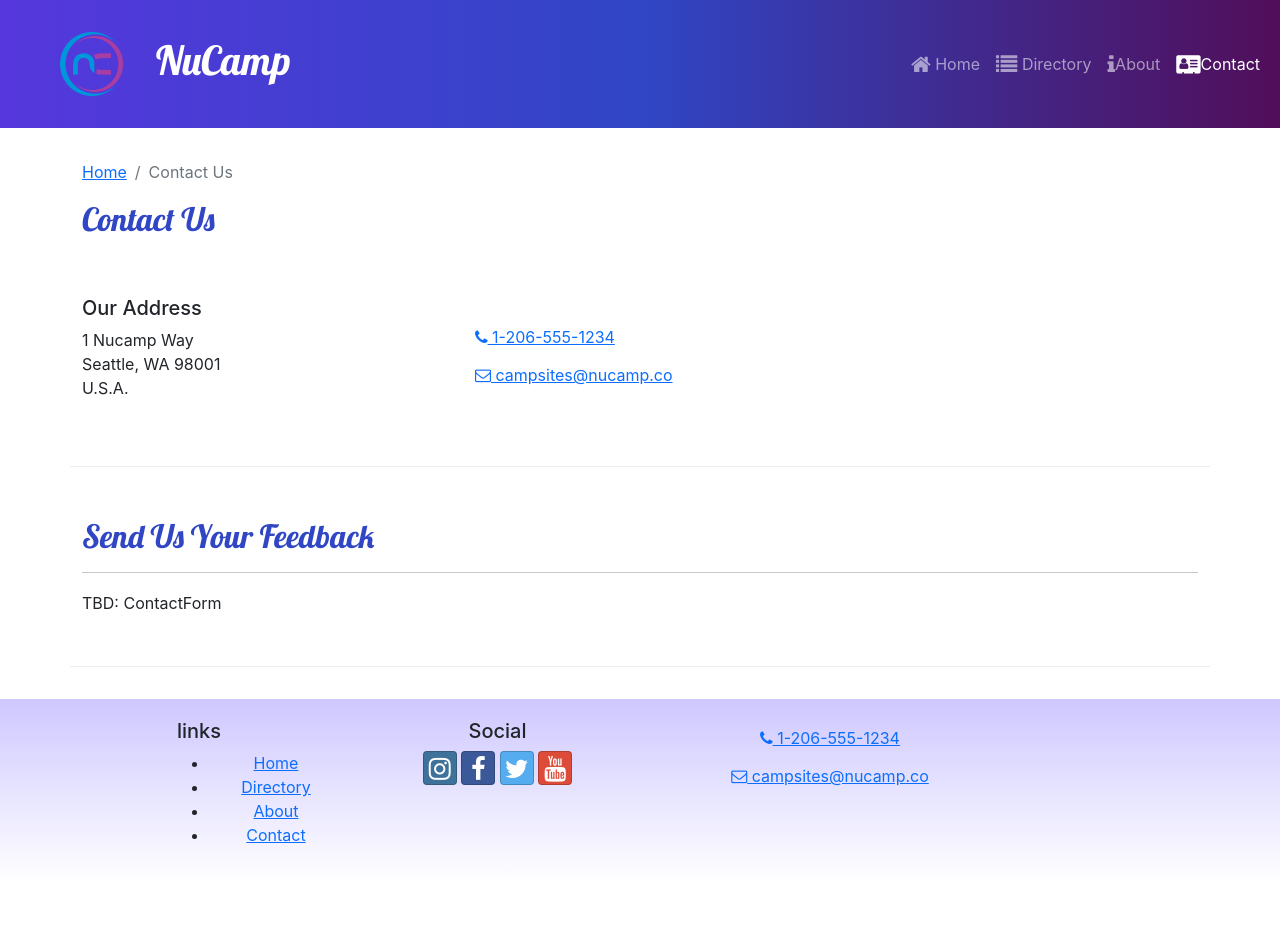
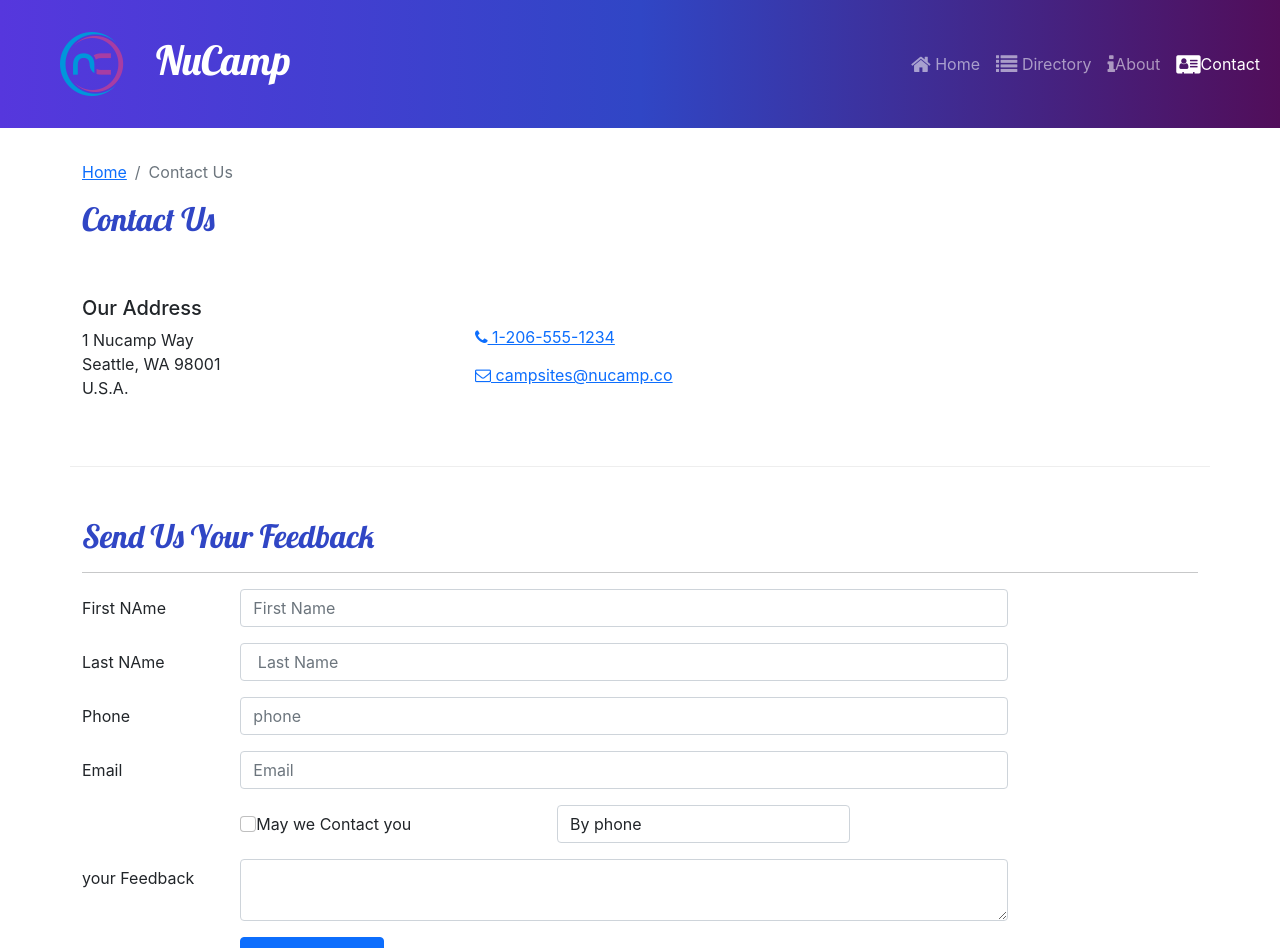
Before and after one commit to Nanitosse/loveReact, a React (Create React App) app: page /contact in a window 1280 px wide. Shown: the top 948 px of the page. Before the commit the page ends 883 px from the top, so only its background shows below. Built offline with nearby package versions, Linux system fonts and the light colour scheme.

Commit message:
controlled Form

```diff
--- /dev/null
+++ b/src/components/ ContactForm.js
@@ -0,0 +1,126 @@
+import { Button, Label, Col, FormGroup } from "reactstrap";
+import { Formik, Field, Form } from "formik";
+
+
+const ContactForm = () => {
+    const handelSubmit=(values, {resetForm})=>{
+        console.log('form values:', values);
+        console.log('in JSON format:', JSON.stringify(values));
+    }
+    return (
+        <Formik
+            initialValues={{
+                firstName: '',
+                lastName: '',
+                phoneNum: '',
+                email: '',
+                agree: false,
+                contactType: 'By Phone',
+                feedback: ''
+
+
+
+
+            }}
+            onSubmit={handelSubmit}
+        >
+            <Form>
+                <FormGroup row>
+                    <Label htmlFor="FirstName" md="2">
+                        First NAme
+                    </Label>
+                    <Col md="10">
+                        <Field
+                            name="firstNAme"
+                            placeholder='First Name'
+                            className='form-control'
+                        />
+                    </Col>
+                </FormGroup>
+                <FormGroup row>
+                    <Label htmlFor="lastName" md="2" >
+                        Last NAme
+                    </Label>
+                    <Col md="10">
+                        <Field
+                            name='lastName'
+                            placeholder=" Last Name"
+                            className='form-control'
+                        />
+                    </Col>
+                </FormGroup>
+                <FormGroup row>
+                    <Label htmlFor="phoneNume" md="2">
+                        Phone
+                    </Label>
+                    <Col md="10">
+                        <Field
+                            name='phoneNume'
+                            placeholder='phone'
+                            className='form-control'
+
+                        />
+                    </Col>
+                </FormGroup>
+                <FormGroup row>
+                    <Label htmlFor="email" md="2">
+                        Email
+
+                    </Label>
+                    <Col md="10">
+                        <Field
+                            name='email'
+                            placeholder='Email'
+                            className='form-control'
+                        />
+                    </Col>
+                </FormGroup>
+                <FormGroup row>
+                    <Label check md={{ size: 4, offset: 2 }}>
+                        <Field
+                            name='agree'
+                            type='checkbox'
+                            className='form-check-input'
+                        />{''}
+                        May we Contact you
+                    </Label>
+                    <Col md="4">
+                        <Field
+                            name='contactType'
+                            as='select'
+                            className='form-control'
+                        >
+                            <option>By phone</option>
+                            <option>By Email</option>
+                        </Field>
+                    </Col>
+                </FormGroup>
+                <FormGroup row>
+                    <Label htmlFor="feedback" md='2'>
+                        your Feedback
+                    </Label>
+                    <Col md="10">
+                        <Field
+                            name='feedback'
+                            as='textarea'
+                            row='12'
+                            className='form-control'
+                        />
+                    </Col>
+                </FormGroup>
+                <FormGroup row>
+                    <Col  md={{size: 10, offset:2}}>
+                        <Button type="submit" color='primary'>
+                            Send Feedback
+                        </Button>
+                    </Col>
+                </FormGroup>
+
+            </Form>
+
+        </Formik>
+
+    )
+}
+
+export default ContactForm;
--- a/src/pages/ContactPage.js
+++ b/src/pages/ContactPage.js
@@ -1,6 +1,7 @@
 
 import { Container, Col, Row } from "reactstrap";
 import SubHeader from '../components/SubHeader'
+import ContactForm from "../components/ ContactForm";
 
 const ContactPage = () => {
     return (
@@ -40,7 +41,9 @@ const ContactPage = () => {
                     <h2> Send Us Your Feedback </h2>
                     <hr />
                 </Col>
-                <Col md='10'>TBD: ContactForm</Col>
+                <Col md='10'>
+                    <ContactForm/>
+                </Col>
 
 
             </Row>
```
